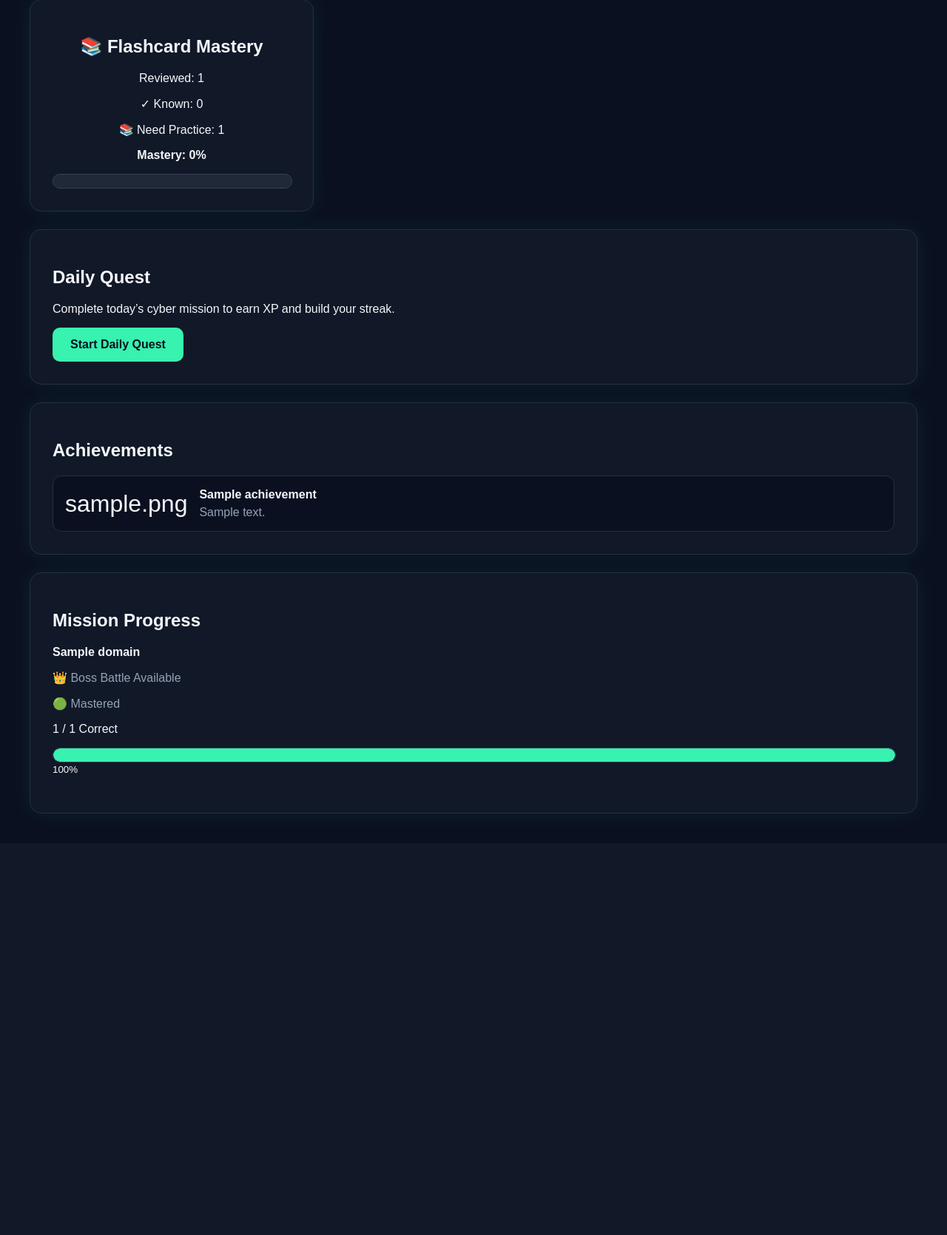
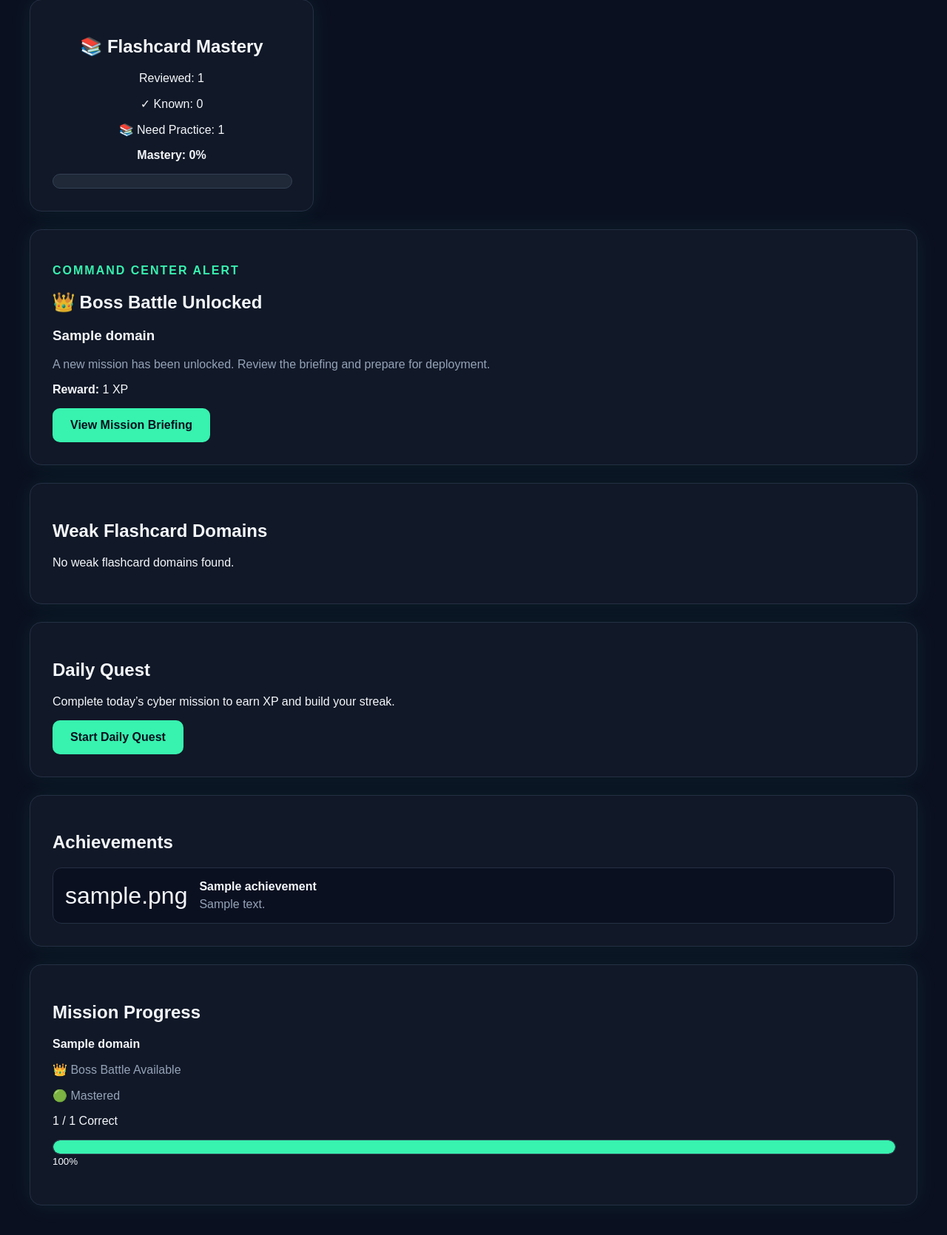
Before and after one commit to Prevail24/CertQuest, a Django app: page /dashboard/ in a window 1280 px wide. Shown: the part 714-2384 px from the top of the page at 74% size. Before the commit the page ends 1814 px from the top, so only its background shows below. Run offline with Django 4.2, Linux system fonts and the light colour scheme; a user stored in the database is signed in; tables that the repository leaves empty hold one stand-in row (values such as "Sample post").

Commit message:
Add boss battle framework and weak domain analytics

```diff
--- a/learning/services.py
+++ b/learning/services.py
@@ -4,7 +4,7 @@
 Calculates learning progress across certification domains.
 """
 
-from learning.models import Domain
+from learning.models import Domain, UserFlashcard
 from quests.models import UserAnswer
 
 
@@ -55,3 +55,42 @@
         })
 
     return progress_data
+
+def get_weak_flashcard_domains(user):
+    """
+    Finds domains where the user has more incorrect flashcard reviews
+    than correct reviews.
+    """
+
+    selected_path = user.profile.selected_path
+
+    if not selected_path:
+        return []
+
+    weak_domains = []
+
+    domains = Domain.objects.filter(
+        certification_path=selected_path
+    )
+
+    for domain in domains:
+        user_flashcards = UserFlashcard.objects.filter(
+            user=user,
+            flashcard__domains=domain
+        ).distinct()
+
+        total_correct = 0
+        total_incorrect = 0
+
+        for user_flashcard in user_flashcards:
+            total_correct += user_flashcard.times_correct
+            total_incorrect += user_flashcard.times_incorrect
+
+        if total_incorrect > total_correct:
+            weak_domains.append({
+                "domain": domain,
+                "correct": total_correct,
+                "incorrect": total_incorrect,
+            })
+
+    return weak_domains
--- a/learning/views.py
+++ b/learning/views.py
@@ -1,8 +1,10 @@
+
+from random import choice
+
 from django.contrib.auth.decorators import login_required
 from django.shortcuts import render, redirect
-from random import choice
 from django.db import models
-
+from django.utils import timezone
 from .models import Flashcard, UserFlashcard
 
 
--- a/quests/admin.py
+++ b/quests/admin.py
@@ -7,7 +7,7 @@
 from django.contrib import admin
 
 from .models import Quest, Question, UserAnswer
-from .models import Quest, Question, UserAnswer, Scenario, ScenarioStep, UserScenario
+from .models import Quest, Question, UserAnswer, Scenario, ScenarioStep, UserScenario,BossBattle
 
 
 @admin.register(Question)
@@ -34,3 +34,4 @@
 admin.site.register(Scenario)
 admin.site.register(ScenarioStep)
 admin.site.register(UserScenario)
+admin.site.register(BossBattle)
--- a/quests/models.py
+++ b/quests/models.py
@@ -142,19 +142,29 @@
 
     title = models.CharField(max_length=255)
 
+    certification_path = models.ForeignKey(
+        CertificationPath,
+        on_delete=models.CASCADE
+    )
     domain = models.ForeignKey(
         Domain,
         on_delete=models.CASCADE
     )
-
-    certification_path = models.ForeignKey(
-        CertificationPath,
-        on_delete=models.CASCADE
+    description = models.CharField(
+    max_length=255,
+    blank=True,
+    default=""
     )
-
-    xp_reward = models.IntegerField(default=250)
-
-    is_active = models.BooleanField(default=True)
+    briefing = models.TextField(
+        blank=True,
+        default=""
+    )
+    xp_reward = models.IntegerField(
+        default=100
+    )
+    is_active = models.BooleanField(
+        default=True
+    )
 
     def __str__(self):
         return self.title
--- a/quests/urls.py
+++ b/quests/urls.py
@@ -1,11 +1,11 @@
 from django.urls import path
-from .views import daily_quiz, scenario_detail, scenario_step
+from .views import daily_quiz, scenario_detail, scenario_step, boss_battle_detail
 
 
 urlpatterns = [
 
     path("games/scenario/<int:scenario_id>/", scenario_detail, name="scenario_detail"),
     path("games/daily-quiz/", daily_quiz, name="daily_quiz"),
-    path("games/scenario/<int:scenario_id>/step/", scenario_step, name="scenario_step")
-
+    path("games/scenario/<int:scenario_id>/step/", scenario_step, name="scenario_step"),
+    path("boss-battles/<int:boss_id>/", boss_battle_detail, name="boss_battle_detail"),
 ]
--- a/static/css/style.css
+++ b/static/css/style.css
@@ -28,6 +28,33 @@
     border: 1px solid #334155;
     background: #0b1020;
     color: #f4f7fb;
+}
+
+.boss-alert-card {
+    border: 1px solid #facc15;
+    box-shadow: 0 0 24px rgba(250, 204, 21, 0.18);
+}
+
+.boss-pulse {
+    display: inline-block;
+    animation: bossPulse 1.4s infinite;
+}
+
+@keyframes bossPulse {
+    0% {
+        transform: scale(1);
+        opacity: 1;
+    }
+
+    50% {
+        transform: scale(1.18);
+        opacity: 0.65;
+    }
+
+    100% {
+        transform: scale(1);
+        opacity: 1;
+    }
 }
 
 .navbar {
--- a/templates/dashboard.html
+++ b/templates/dashboard.html
@@ -64,6 +64,51 @@
         </div>
     </div>
 
+    <div class="card quest-card boss-alert-card">
+        <p class="eyebrow">Command Center Alert</p>
+
+        <h2>
+            <span class="boss-pulse">👑</span>
+            Boss Battle Unlocked
+        </h2>
+
+        {% for boss in available_boss_battles %}
+            <h3>{{ boss.domain.name }}</h3>
+
+            <p class="subtitle">
+                A new mission has been unlocked. Review the briefing and prepare for deployment.
+            </p>
+
+            <p>
+                <strong>Reward:</strong> {{ boss.xp_reward }} XP
+            </p>
+
+            <a href="/boss-battles/{{ boss.id }}/" class="primary-button">
+                View Mission Briefing
+            </a>
+        {% empty %}
+            <p>No boss battles available yet.</p>
+        {% endfor %}
+    </div>
+
+    <div class="card quest-card">
+        <h2>Weak Flashcard Domains</h2>
+
+        {% if weak_flashcard_domains %}
+            <ul>
+                {% for domain in weak_flashcard_domains %}
+                    <li>
+                        <strong>{{ domain.domain.name }}</strong>
+                        <p>Correct: {{ domain.correct }}</p>
+                        <p>Incorrect: {{ domain.incorrect }}</p>
+                    </li>
+                {% endfor %}
+            </ul>
+        {% else %}
+            <p>No weak flashcard domains found.</p>
+        {% endif %}
+    </div>
+
     <div class="card quest-card">
         <h2>Daily Quest</h2>
         <p>Complete today’s cyber mission to earn XP and build your streak.</p>
@@ -111,10 +156,7 @@
                     <p class="subtitle">👑 Boss Battle Available</p>
                 {% endif %}
 
-
                 <p class="subtitle">{{ item.status }}</p>
-
-
 
                 <p>
                     {{ item.correct_answers }}
@@ -131,13 +173,9 @@
                 </div>
 
                 <small>{{ item.percent }}%</small>
-
             </div>
-
         {% endfor %}
-
     {% else %}
-
         <p>
             Select a certification path and answer questions
             to begin tracking progress.
--- a/users/views.py
+++ b/users/views.py
@@ -4,8 +4,8 @@
 
 from learning.models import CertificationPath, UserFlashcard
 from achievements.models import UserAchievement
-from learning.services import get_domain_progress
-
+from learning.services import get_domain_progress, get_weak_flashcard_domains
+from quests.models import BossBattle
 
 @login_required
 def dashboard(request):
@@ -51,6 +51,13 @@
             (known_cards / cards_reviewed) * 100
         )
 
+    weak_flashcard_domains = get_weak_flashcard_domains(request.user)
+
+    available_boss_battles = BossBattle.objects.filter(
+        certification_path=profile.selected_path,
+        is_active=True
+    )
+
     context = {
         "profile": profile,
         "xp_needed": xp_needed,
@@ -61,6 +68,8 @@
         "known_cards": known_cards,
         "practice_cards": practice_cards,
         "mastery_percent": mastery_percent,
+        "weak_flashcard_domains": weak_flashcard_domains,
+        "available_boss_battles": available_boss_battles,
     }
 
     return render(request, "dashboard.html", context)
```
Also changed, not shown: quests/views.py (+17 -1 lines), templates/quests/boss_battle_detail.html (added, +49 -0 lines), README.md, quests/migrations/0009_bossbattle_briefing_bossbattle_description_and_more.py (added).
